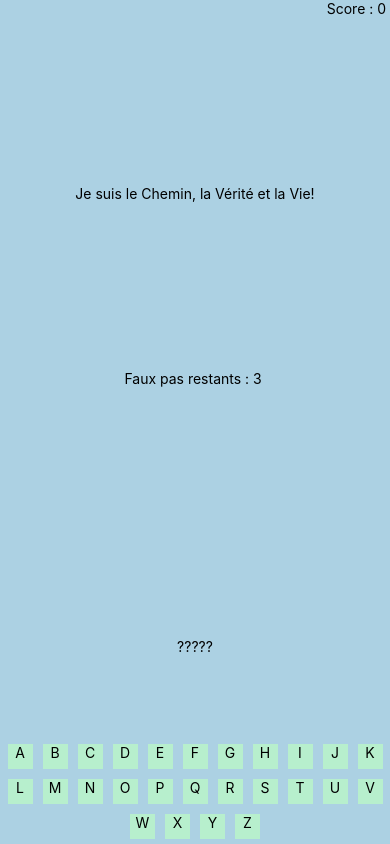
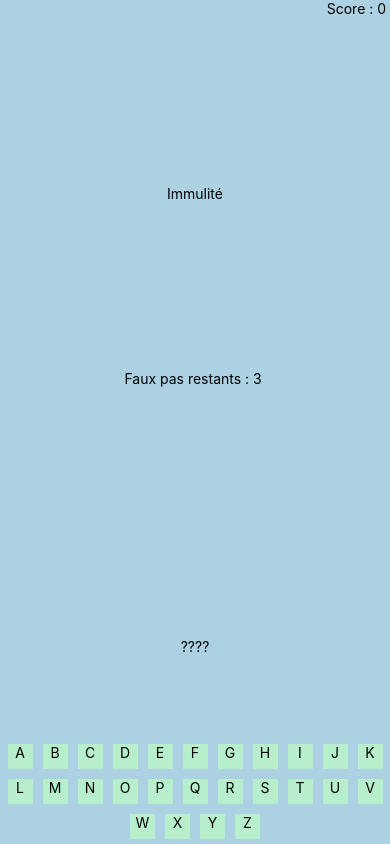
Before and after one commit to akartikus/bhp20, a React Native app: screen / in a window 390 px wide. Built offline with nearby package versions, Linux system fonts and the light colour scheme.

Commit message:
#2 Uses more than one word

```diff
--- a/App.js
+++ b/App.js
@@ -3,32 +3,42 @@ import { StyleSheet, Text, View } from 'react-native';
 import HiddenWord from './components/hiddenWord';
 import LettersBoard from './components/lettersBoard';
 import MessagePanel from './components/messagePanel';
+import { getWords } from './services/fakeWordsService';
+import { wordToMap } from './utils/wordUtils';
+import _ from 'lodash';
 
 const ALPHABET = 'abcdefghijklmnopqrstuvwxyz';
 const NUM_TRY = 3;
 
 class App extends Component {
-  wordToMap = (word) => {
-    return Array.from(word.toUpperCase()).map((e) => {
-      return { key: e, isUsed: false };
-    });
-  };
-
   state = {
-    hiddenWord: this.wordToMap('Jesus'),
-    letters: this.wordToMap(ALPHABET),
+    hiddenWord: [],
+    indication: '',
+    letters: wordToMap(ALPHABET),
     leftTry: NUM_TRY,
     message: null,
     score: 0,
+    words: [],
   };
+  getRandomWord = (wordList) => {
+    const hiddenWord = _.sample(wordList); //TODO: Filter unused word only
+    const indication = hiddenWord.indication;
+    this.setState({ hiddenWord: wordToMap(hiddenWord.value) });
+    this.setState({ indication });
+  };
+
+  componentDidMount() {
+    this.setState({ words: getWords() });
+    this.getRandomWord(getWords());
+  }
 
   isWordFound = (word) => {
     return word.map((e) => e.isUsed).reduce((acc, v) => acc && v, true);
   };
 
   initializeGame = (score) => {
-    this.setState({ letters: this.wordToMap(ALPHABET) });
-    this.setState({ hiddenWord: this.wordToMap('Jesus') });
+    this.setState({ letters: wordToMap(ALPHABET) });
+    this.getRandomWord(this.state.words);
     this.setState({ leftTry: NUM_TRY });
     this.setState({ message: null });
     this.setState({ score: score });
@@ -36,6 +46,11 @@ class App extends Component {
 
   nextWord = () => {
     this.initializeGame(this.state.score + this.state.leftTry);
+    this.getRandomWord(this.state.words);
+  };
+
+  tagUsedWord = (word) => {
+    //TODO: manipulate hidden word object
   };
 
   backToMenu = () => {
@@ -47,9 +62,10 @@ class App extends Component {
     let isPresent = false;
     let left = leftTry;
 
+    //TODO: refactor : use hiddenWord object
     const updatedHiddenWord = [...hiddenWord];
     updatedHiddenWord.map((e, index) => {
-      if (e.key == letter.key) {
+      if (e.value == letter.value) {
         isPresent = true;
         updatedHiddenWord[index] = { ...updatedHiddenWord[index] };
         updatedHiddenWord[index].isUsed = !updatedHiddenWord[index].isUsed;
@@ -59,7 +75,7 @@ class App extends Component {
 
     const updatedLetters = [...letters];
     updatedLetters.map((e, index) => {
-      if (e.key == letter.key) {
+      if (e.value == letter.value) {
         updatedLetters[index] = { ...updatedLetters[index] };
         updatedLetters[index].isUsed = !updatedLetters[index].isUsed;
       }
@@ -68,6 +84,7 @@ class App extends Component {
 
     if (!isPresent) {
       left = left - 1;
+      this.setState({ leftTry: left });
       if (left === 0) {
         this.setState({
           message: (
@@ -80,7 +97,6 @@ class App extends Component {
         });
         return;
       }
-      this.setState({ leftTry: left });
     }
 
     if (this.isWordFound(updatedHiddenWord)) {
@@ -89,6 +105,7 @@ class App extends Component {
           <MessagePanel
             message="Bravo! Vous avez trouvé le mot. "
             onNext={this.nextWord}
+            onCancel={this.backToMenu}
           />
         ),
       });
@@ -96,24 +113,27 @@ class App extends Component {
   };
 
   render() {
+    const {
+      indication,
+      hiddenWord,
+      letters,
+      score,
+      message,
+      leftTry,
+    } = this.state;
     return (
       <View style={styles.container}>
-        <Text style={{ flex: 1, textAlign: 'right' }}>
-          Score : {this.state.score}{' '}
-        </Text>
+        <Text style={{ flex: 1, textAlign: 'right' }}>Score : {score} </Text>
+        <Text style={{ flex: 1, textAlign: 'center' }}>{indication}</Text>
+        {message}
         <Text style={{ flex: 1, textAlign: 'center' }}>
-          Je suis le Chemin, la Vérité et la Vie!
-        </Text>
-        {this.state.message && this.state.message}
-
-        <Text style={{ flex: 1, textAlign: 'center' }}>
-          Faux pas restants : {this.state.leftTry}{' '}
+          Faux pas restants : {leftTry}{' '}
         </Text>
 
-        <HiddenWord style={{ flex: 1 }} word={this.state.hiddenWord} />
+        <HiddenWord style={{ flex: 1 }} word={hiddenWord} />
         <LettersBoard
           style={{ flex: 2 }}
-          letters={this.state.letters}
+          letters={letters}
           onPress={this.handleLetterPress}
         />
       </View>
--- a/components/hiddenWord.jsx
+++ b/components/hiddenWord.jsx
@@ -1,7 +1,7 @@
 import React from 'react';
 import { View, Text } from 'react-native';
 
-const HiddenWord = ({ word, givenLetter }) => {
+const HiddenWord = ({ word }) => {
   return (
     <View
       style={{
@@ -13,7 +13,7 @@ const HiddenWord = ({ word, givenLetter }) => {
     >
       {word.map((e, index) =>
         e.isUsed === true ? (
-          <Text key={index}>{e.key}</Text>
+          <Text key={index}>{e.value}</Text>
         ) : (
           <Text key={index}>?</Text>
         )
--- a/components/lettersBoard.jsx
+++ b/components/lettersBoard.jsx
@@ -3,8 +3,6 @@ import { View, Button, Text, StyleSheet } from 'react-native';
 import LetterButton from './letterButton';
 
 const LettersBoard = ({ letters, onPress }) => {
-  //console.log('Alphabet ', letters);
-
   return (
     <View
       style={{
@@ -18,8 +16,8 @@ const LettersBoard = ({ letters, onPress }) => {
           <LetterButton
             onPress={() => onPress(e)}
             deactivate={e.isUsed}
-            key={e.key}
-            letter={e.key}
+            key={e.value}
+            letter={e.value}
           />
         );
       })}
--- /dev/null
+++ b/services/fakeWordsService.js
@@ -0,0 +1,27 @@
+const words = [
+  {
+    value: 'Jesus',
+    ref: 'reference',
+    indication: 'Fils de Dieu',
+    level: 1,
+    group: 0,
+  },
+  {
+    value: 'Croix',
+    ref: 'reference',
+    indication: 'Où tout a était achevé',
+    level: 1,
+    group: 0,
+  },
+  {
+    value: 'Pied',
+    ref: 'reference',
+    indication: 'Immulité',
+    level: 2,
+    group: 0,
+  },
+];
+
+export const getWords = () => {
+  return words;
+};
--- /dev/null
+++ b/utils/wordUtils.js
@@ -0,0 +1,5 @@
+export const wordToMap = (word) => {
+  return Array.from(word.toUpperCase()).map((e) => {
+    return { value: e, isUsed: false };
+  });
+};
```
